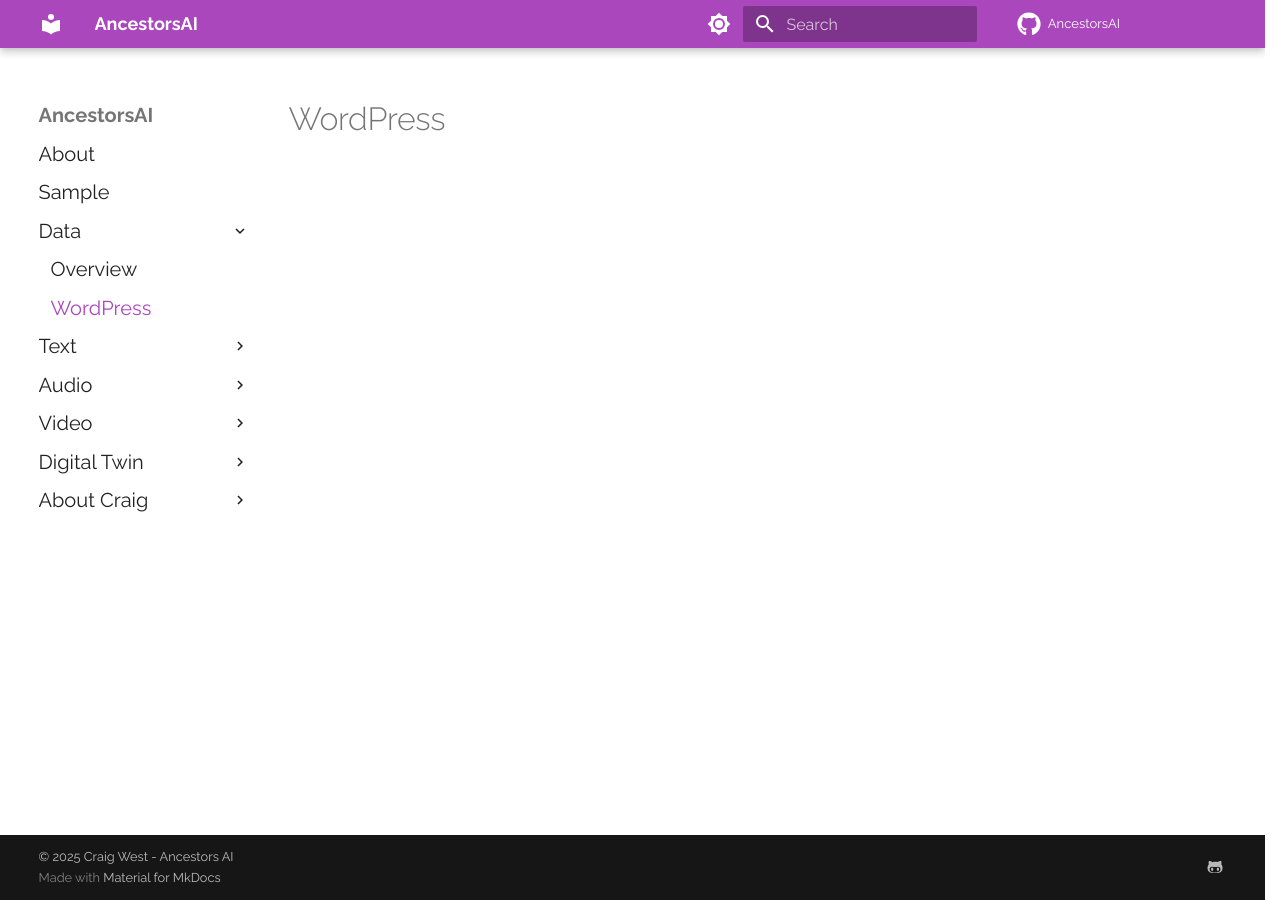
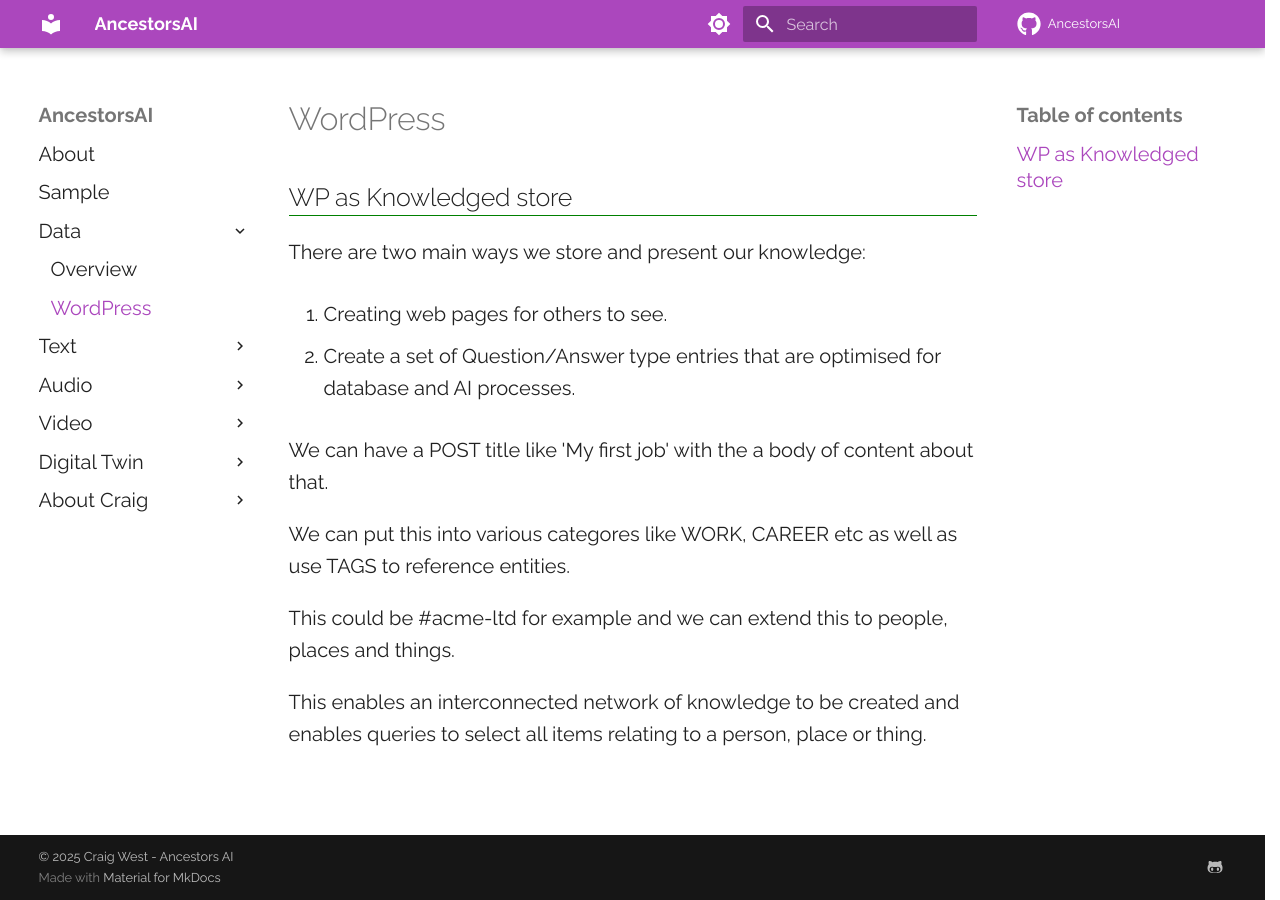
Before and after one commit to Python-Test-Engineer/ancestors-ai, an MkDocs documentation site: the page built from docs/data/wordpress.md, in a window 1280 px wide. Built offline with MkDocs 1.6.1 and Material for MkDocs 9.7.7, drawn with Linux system fonts in a browser that asks for light colours.

Commit message:
add content

```diff
--- a/docs/data/wordpress.md
+++ b/docs/data/wordpress.md
@@ -1 +1,17 @@
 # WordPress
+
+## WP as Knowledged store
+
+There are two main ways we store and present our knowledge:
+
+1. Creating web pages for others to see.
+
+2. Create a set of Question/Answer type entries that are optimised for database and AI processes.
+
+We can have a POST title like 'My first job' with the a body of content about that.
+
+We can put this into various categores like WORK, CAREER etc as well as use TAGS to reference entities.
+
+This could be #acme-ltd for example and we can extend this to people, places and things.
+
+This enables an interconnected network of knowledge to be created and enables queries to select all items relating to a person, place or thing.
```
Also changed, not shown: docs/audio/audio.md (+14 -0 lines), docs/twin/twin.md (+10 -0 lines).
